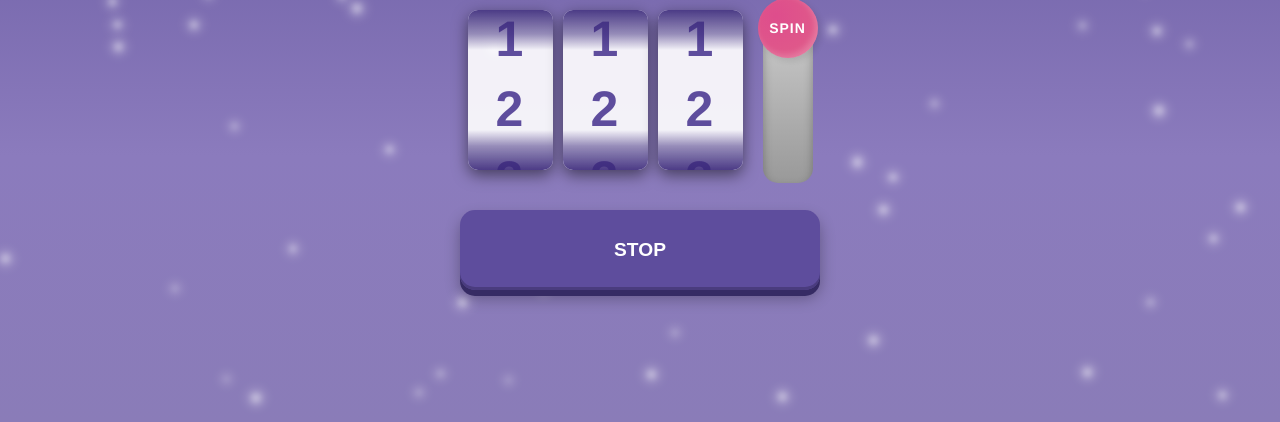
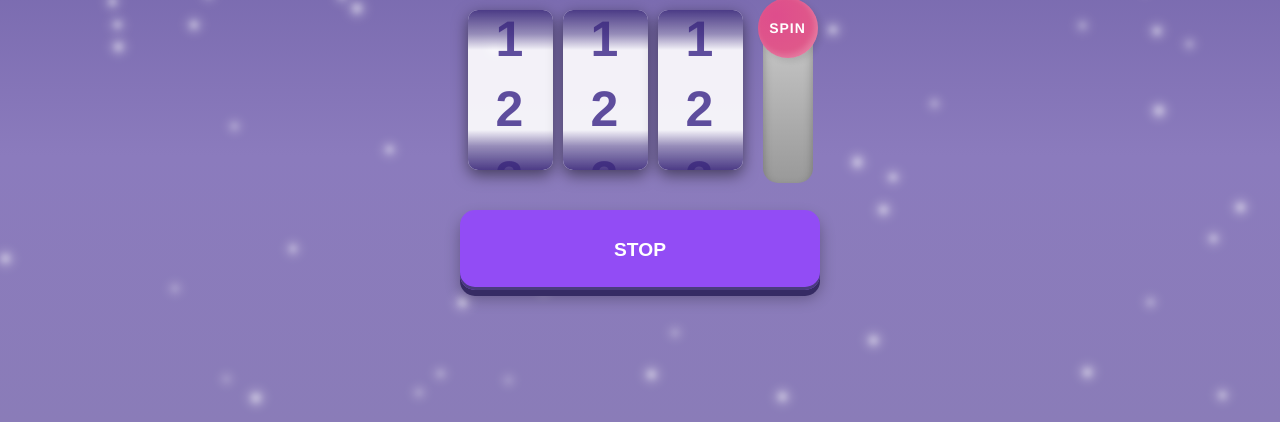
Before and after one commit to happyjrn/find5, a plain HTML site: page index.html in a window 1280 px wide. In both pictures the pointer is over the button "STOP". Shown: the part 378-800 px from the top of the page. Drawn offline with Linux system fonts and the light colour scheme.

Commit message:
Update index.html

```diff
--- a/index.html
+++ b/index.html
@@ -163,7 +163,7 @@
     }
 
     button:active {
-      background-color: #9b5df2; /* STOP 버튼 클릭 시 색상 */ /* 터치 시 색상 약간 진하게 */
+      background-color: #924cf5; /* STOP 버튼 클릭 시 색상 */ /* 터치 시 색상 약간 진하게 */
       box-shadow:
         inset 0 -3px 0 #3a2f6a, /* 내부 어두운 그림자 */
         0 6px 0 #2a204b, /* 하단 그림자 */
@@ -171,7 +171,7 @@
     }
 
     button:hover {
-      background-color: #5e4d9d;
+      background-color: #924cf5;
     }
 
     /* 레버 */
```
